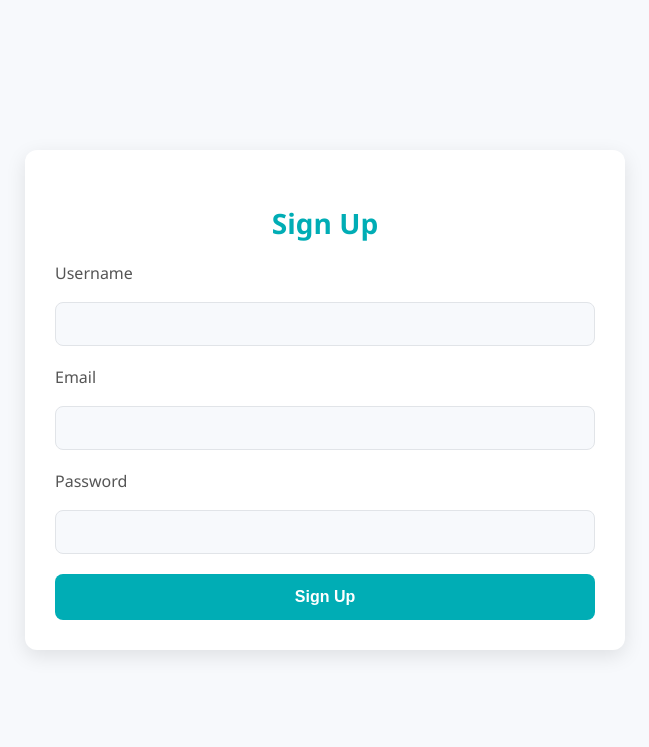
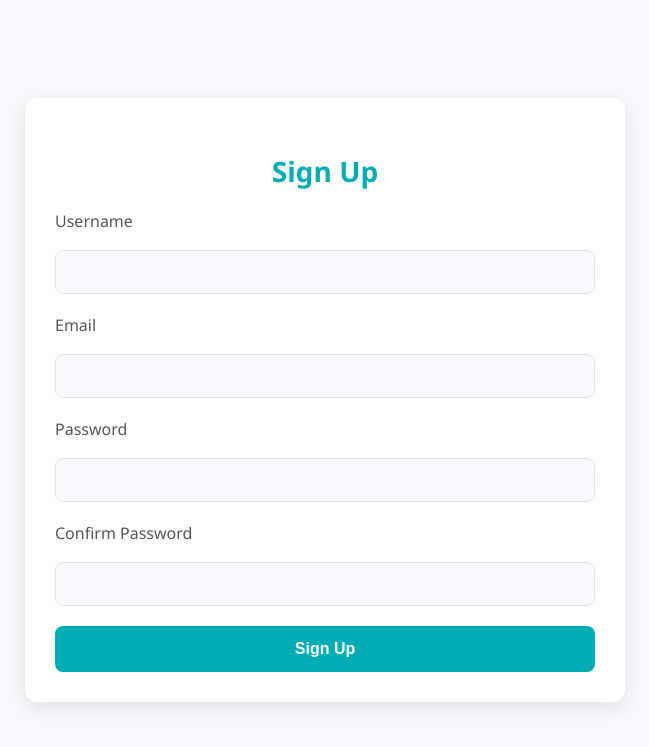
Before and after one commit to leafyclive/projects, a FastAPI app: page /sign_up in a window 1280 px wide. Shown: the top 747 px of the page, without its empty margins (315-964 px from the left). Run offline with FastAPI, Linux system fonts and the light colour scheme.

Commit message:
added sign up to login and confirm password

```diff
--- a/app.py
+++ b/app.py
@@ -141,9 +141,20 @@ async def signup_post(
     username: str = Form(...),
     email: str = Form(...),
     password: str = Form(...),
+    confirm_password: str = Form(...),
     db: Session = Depends(get_db),
 ):
+    # Check if passwords match
+    if password != confirm_password:
+        return JSONResponse(
+            status_code=status.HTTP_400_BAD_REQUEST,
+            content={"error": "Passwords do not match"},
+        )
+
+    # Hash the password
     hashed_password = pwd_context.hash(password)
+
+    # Create a new user
     new_user = models.User(
         username=username, email=email, hashed_password=hashed_password
     )
--- a/static/login.css
+++ b/static/login.css
@@ -63,6 +63,8 @@ button {
     font-size: 16px;
     font-weight: 600;
     transition: background-color 0.3s ease, transform 0.3s ease;
+    margin-top: 20px;
+    /* Add this line to create space above the button */
 }
 
 button:hover {
--- a/templates/login.html
+++ b/templates/login.html
@@ -16,6 +16,7 @@
         <input type="password" id="password" name="password" required>
 
         <button type="submit">Login</button>
+        <button type="button" onclick="window.location.href='/sign_up'">Sign Up</button>
     </form>
 
 </body>
--- a/templates/sign_up.html
+++ b/templates/sign_up.html
@@ -21,6 +21,9 @@
             <label for="password">Password</label>
             <input type="password" id="password" name="password" required>
 
+            <label for="confirm_password">Confirm Password</label>
+            <input type="password" id="confirm_password" name="confirm_password" required>
+
             <button type="submit">Sign Up</button>
         </form>
     </div>
```
Also changed, not shown: db.sqlite.
